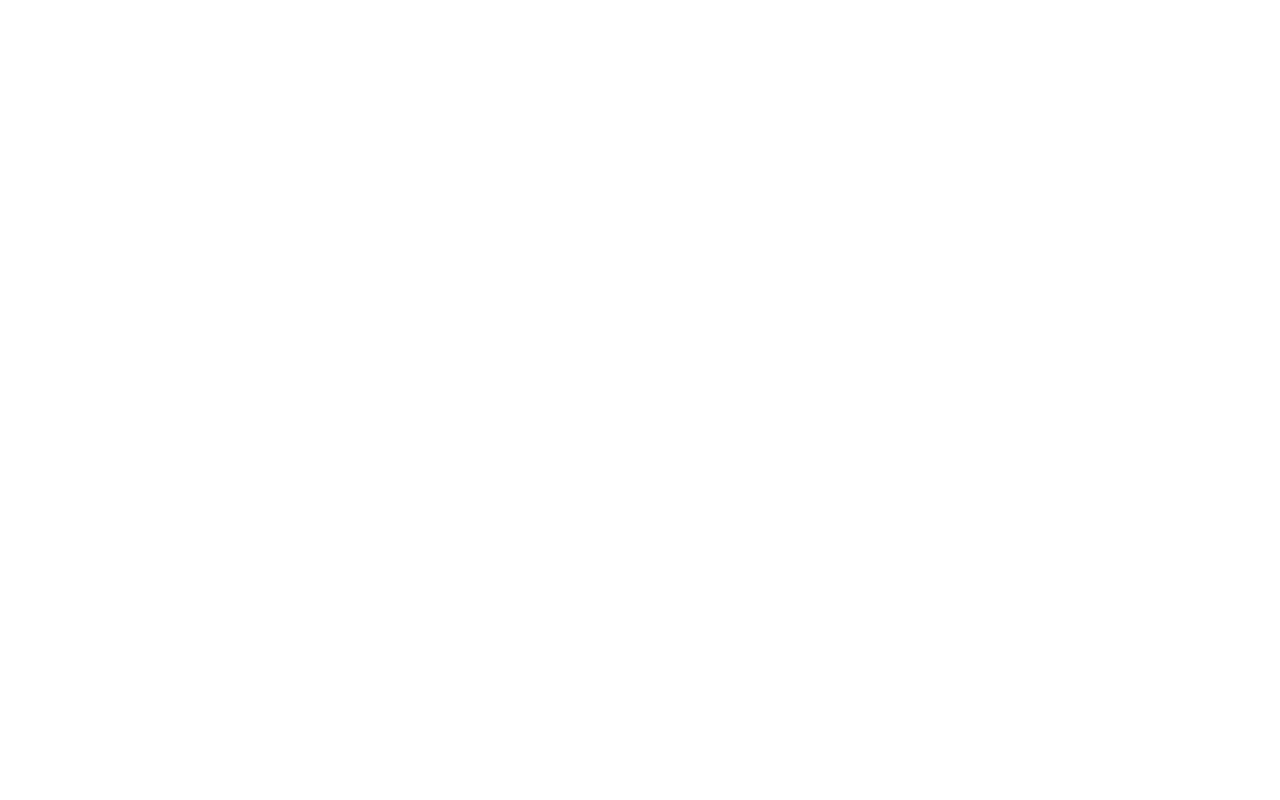
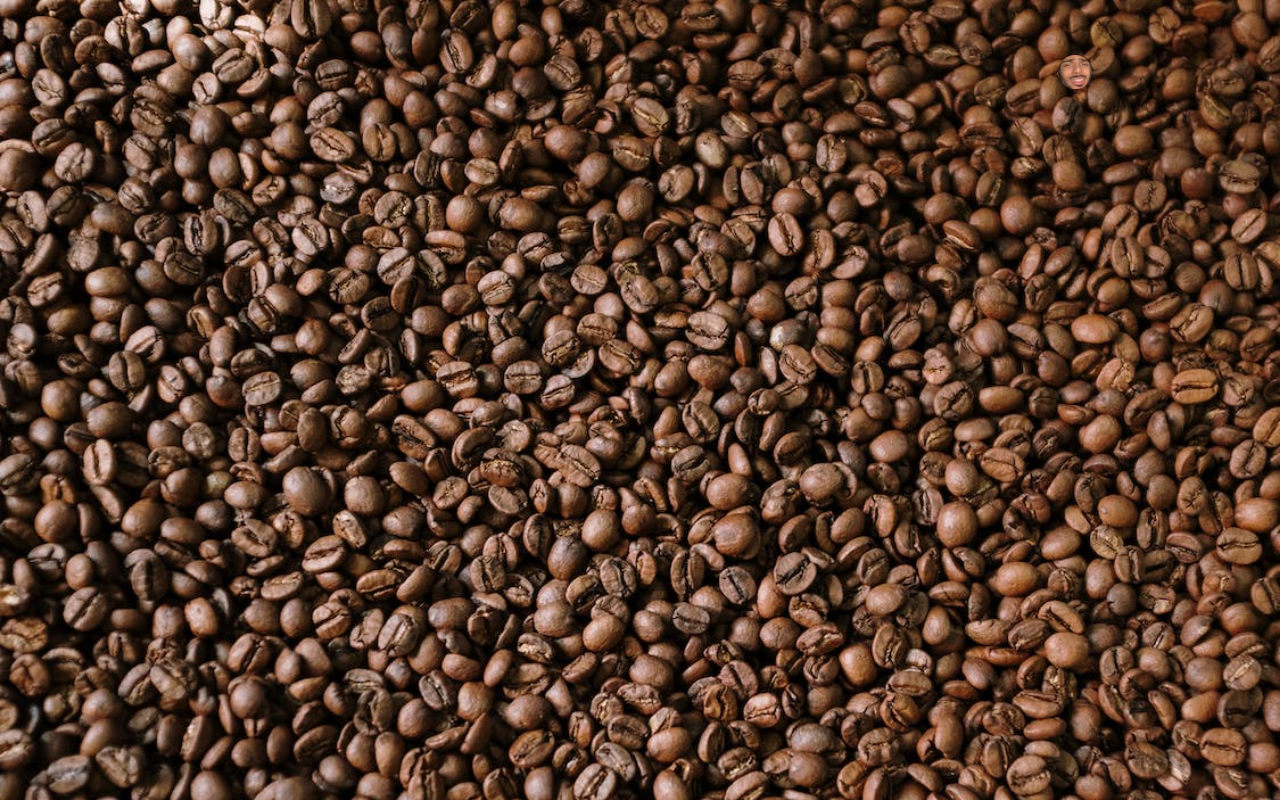
Before and after one commit to phhephhe/Find-Royal, a plain HTML site: page index.html in a window 1280 px wide. Drawn offline with Linux system fonts and the light colour scheme.

Commit message:
added new game and found functions also pictures

```diff
--- /dev/null
+++ b/app.js
@@ -0,0 +1,28 @@
+// find time
+function found(){
+    // current time - saved times = find time
+    // find time to.Fixed(to get 2 number next -(.)- )
+    const findTime = new Date().getTime() - window.startTime;
+    const findSeconds = (findTime / 1000 ).toFixed(2);
+    //alert and call newGame function again.
+    alert("Found in " + findSeconds + " seconds")
+    newGame()
+}
+
+// when page is loaded this function is executed
+function newGame(){
+    // save start time in milliesecconds
+    window.startTime = new Date().getTime()
+    // width and height of web page (body)
+    const maxWidth = document.body.clientWidth - 45;
+    const maxHeight = document.body.clientHeight -50;
+    // random x and y position
+    const x = Math.round(Math.random() * maxWidth);
+    const y = Math.round(Math.random() * maxHeight);
+    // select image
+    const head = document.querySelector('.head');
+    // set x and y positions
+    head.style.left = x + 'px';
+    head.style.top = y + 'px';
+}
+newGame()
--- a/index.html
+++ b/index.html
@@ -5,8 +5,13 @@
     <meta http-equiv="X-UA-Compatible" content="IE=edge">
     <meta name="viewport" content="width=device-width, initial-scale=1.0">
     <title>Document</title>
+    <link rel="stylesheet" href="reset.css">
+    <link rel="stylesheet" href="style.css">
 </head>
 <body>
 
+    <img src="images/head.png" alt="head" class="head" onclick="found()">
+
+    <script src="app.js"></script>
 </body>
 </html>
--- /dev/null
+++ b/reset.css
@@ -0,0 +1,49 @@
+html, body, div, span, applet, object, iframe,
+h1, h2, h3, h4, h5, h6, p, blockquote, pre,
+a, abbr, acronym, address, big, cite, code,
+del, dfn, em, img, ins, kbd, q, s, samp,
+small, strike, strong, sub, sup, tt, var,
+b, u, i, center,
+dl, dt, dd, ol, ul, li,
+fieldset, form, label, legend,
+table, caption, tbody, tfoot, thead, tr, th, td,
+article, aside, canvas, details, embed,
+figure, figcaption, footer, header, hgroup,
+menu, nav, output, ruby, section, summary,
+time, mark, audio, video {
+	margin: 0;
+	padding: 0;
+	border: 0;
+	font-size: 100%;
+	font: inherit;
+	vertical-align: baseline;
+}
+/* HTML5 display-role reset for older browsers */
+article, aside, details, figcaption, figure,
+footer, header, hgroup, menu, nav, section {
+	display: block;
+}
+body {
+	line-height: 1;
+}
+ol, ul {
+	list-style: none;
+}
+blockquote, q {
+	quotes: none;
+}
+blockquote:before, blockquote:after,
+q:before, q:after {
+	content: '';
+	content: none;
+}
+table {
+	border-collapse: collapse;
+	border-spacing: 0;
+}
+a {
+    text-decoration: none;
+}
+* {
+    box-sizing: border-box;
+}
--- /dev/null
+++ b/style.css
@@ -0,0 +1,12 @@
+body {
+    background: url(images/beans.jpeg);
+    background-size: cover;
+    background-repeat: no-repeat;
+    height: 100vh;
+    width: 100%;
+}
+.head{
+    width: 34px;
+    position: absolute;
+    cursor: pointer;
+}
```
Also changed, not shown: images/beans.jpeg (added), images/head.png (added).
